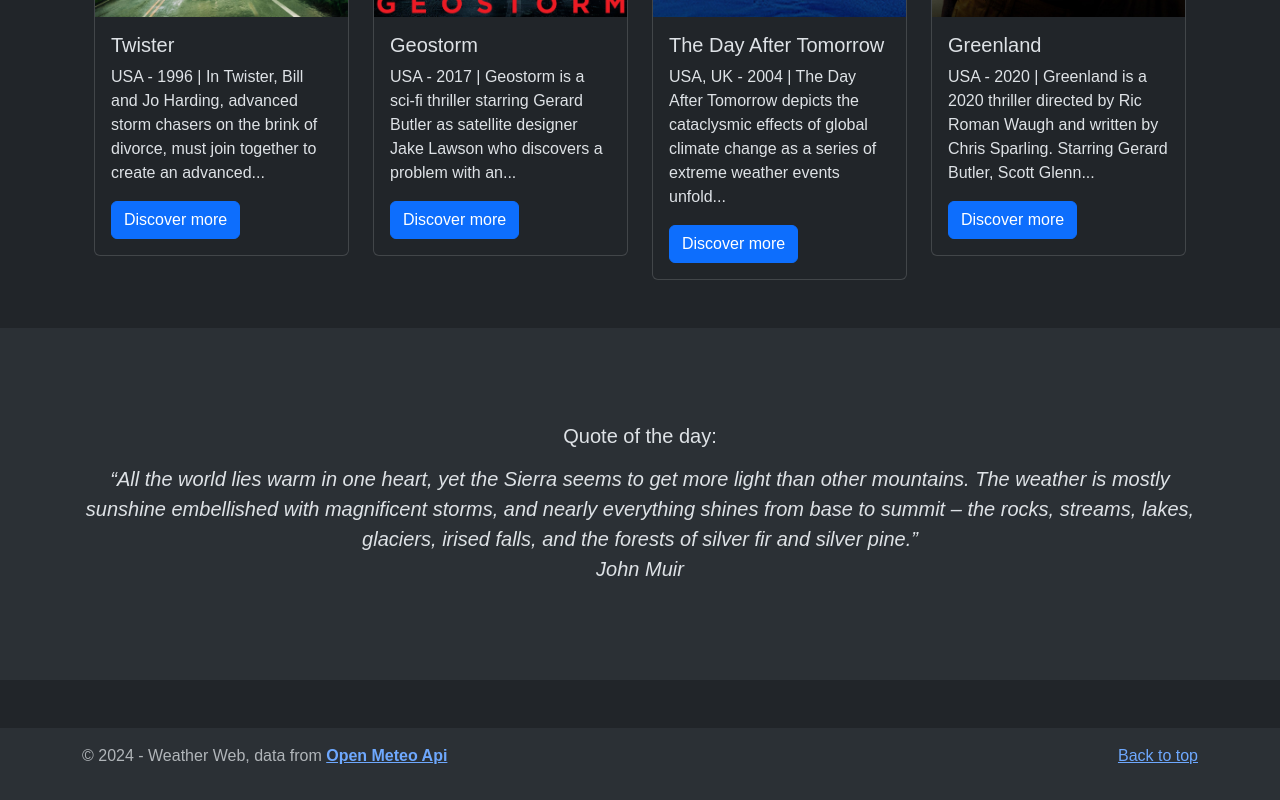
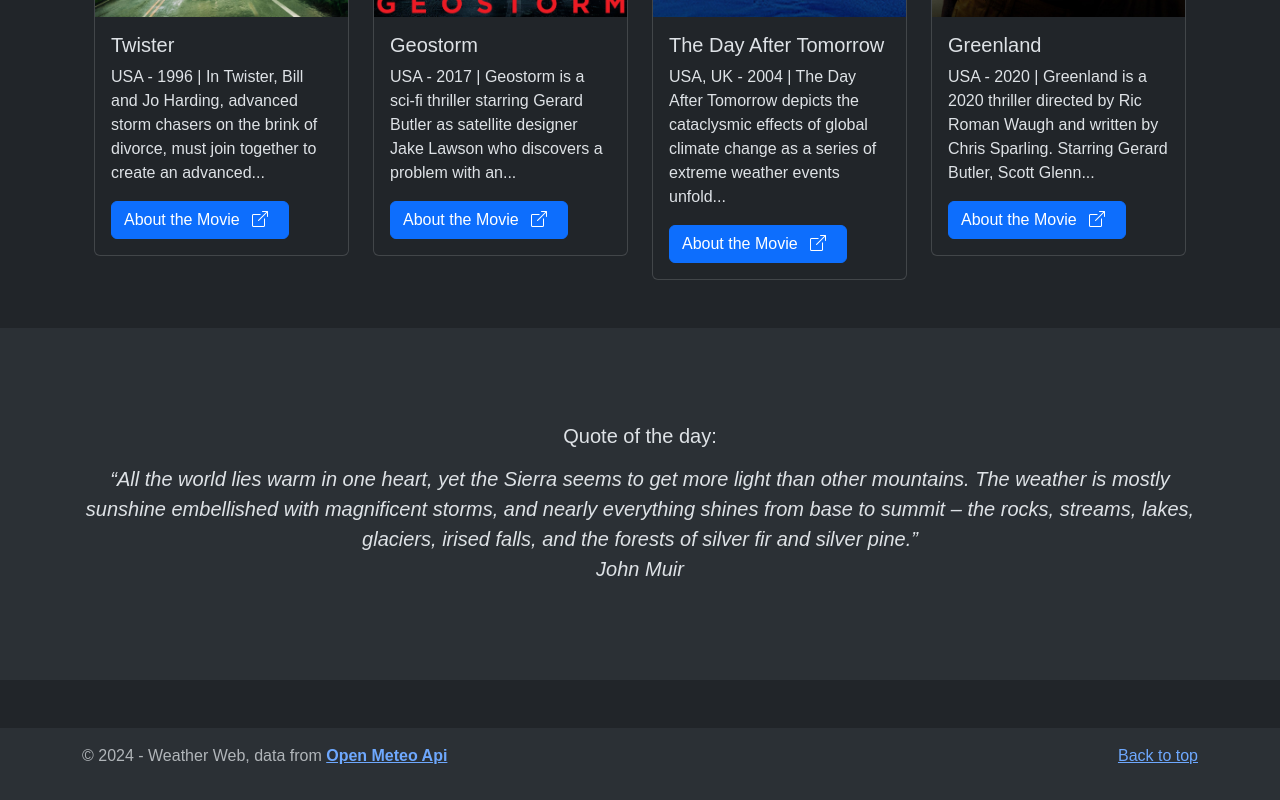
Before and after one commit to IacopoC/weather-web, a Vue app: page / in a window 1280 px wide. Shown: the part 745-1545 px from the top of the page. Built offline with nearby package versions, Linux system fonts and the light colour scheme; no server answers; a web font is replaced by a local one.

Commit message:
aggiunto link schede Movies.

```diff
--- a/src/components/Movies.vue
+++ b/src/components/Movies.vue
@@ -10,6 +10,7 @@
           location: 'USA',
           image: 'twister',
           description: 'In Twister, Bill and Jo Harding, advanced storm chasers on the brink of divorce, must join together to create an advanced...',
+          imdb_link:'tt0117998',
         },
         {
           title: 'Geostorm',
@@ -17,6 +18,7 @@
           location: 'USA',
           image: 'geostorm',
           description: 'Geostorm is a sci-fi thriller starring Gerard Butler as satellite designer Jake Lawson who discovers a problem with an...',
+          imdb_link:'tt1981128',
         },
         {
           title: 'The Day After Tomorrow',
@@ -24,6 +26,7 @@
           location: 'USA, UK',
           image: 'day-after-tomorrow',
           description: 'The Day After Tomorrow depicts the cataclysmic effects of global climate change as a series of extreme weather events unfold...',
+          imdb_link:'tt0319262',
         },
         {
           title: 'Greenland',
@@ -31,6 +34,7 @@
           location: 'USA',
           image: 'greenland',
           description: 'Greenland is a 2020 thriller directed by Ric Roman Waugh and written by Chris Sparling. Starring Gerard Butler, Scott Glenn...',
+          imdb_link:'tt7737786',
         },
       ]
     }
@@ -54,7 +58,7 @@
           <div class="card-body">
             <h5 class="card-title">{{ movie.title }}</h5>
             <p class="card-text">{{ movie.location }} - {{ movie.year }} | {{ movie.description }}</p>
-            <a href="#" class="btn btn-primary">Discover more</a>
+            <a :href="'https://www.imdb.com/title/' + movie.imdb_link + '/'" class="btn btn-primary">About the Movie <i class="bi bi-box-arrow-up-right p-2"></i></a>
           </div>
         </div>
       </div>
```
